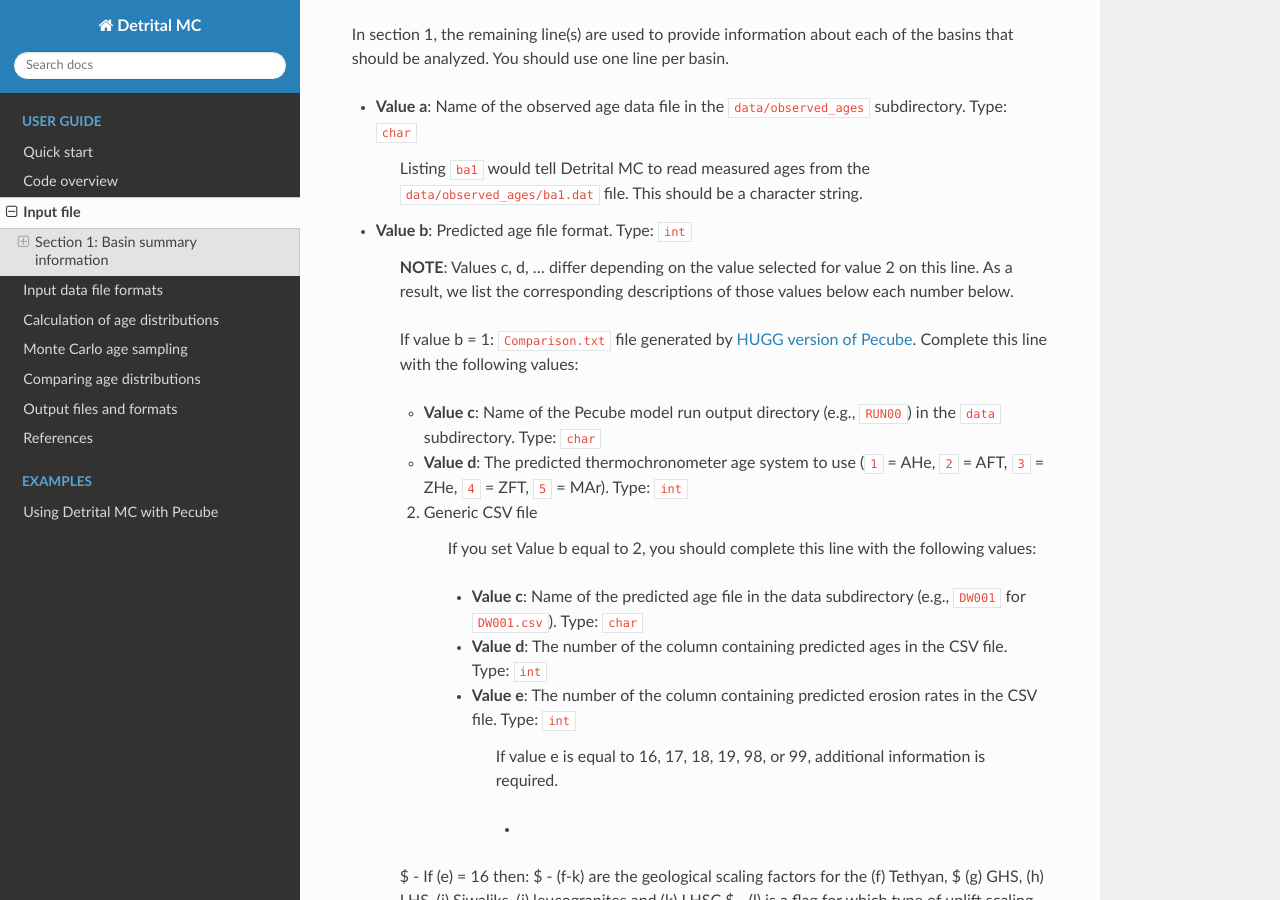
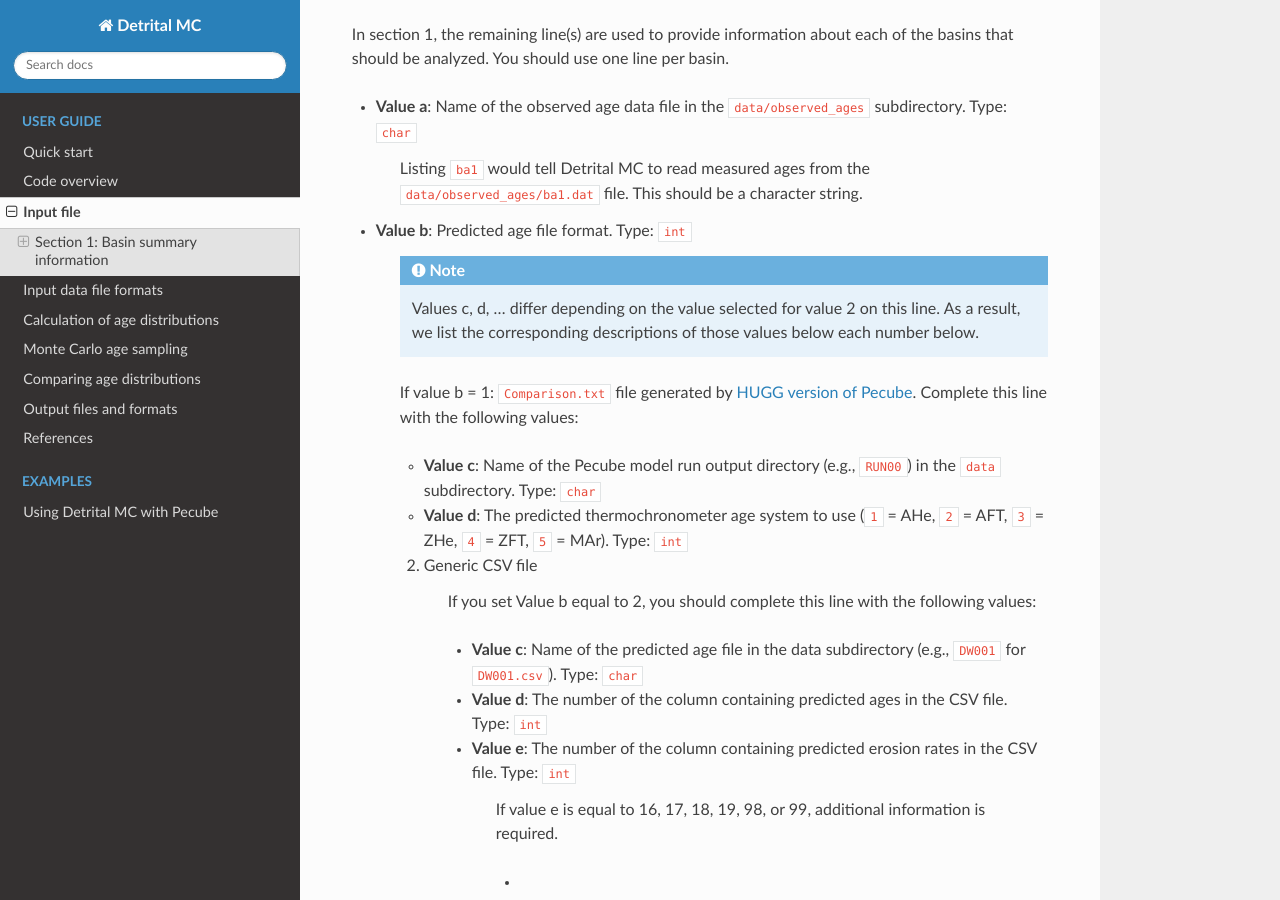
Before and after one commit to HUGG/Detrital-MC, a Sphinx documentation site: the page built from docs/source/manual/input-file.rst, in a window 1280 px wide and 900 px high, scrolled down 1076 px. Built offline with Sphinx 7.4.7 and the Read the Docs theme 2.0.0, drawn with Linux system fonts in a browser that asks for light colours; part of the change alters nothing that is shown.

```diff
--- a/docs/source/manual/input-file.rst
+++ b/docs/source/manual/input-file.rst
@@ -52,8 +52,8 @@ You should use one line per basin.
 
 - **Value b**: Predicted age file format. Type: ``int``
 
-    **NOTE**: Values c, d, ... differ depending on the value selected for value 2 on this line.
-    As a result, we list the corresponding descriptions of those values below each number below.
+    .. note:: Values c, d, ... differ depending on the value selected for value 2 on this line.
+        As a result, we list the corresponding descriptions of those values below each number below.
 
     If value b = 1: ``Comparison.txt`` file generated by `HUGG version of Pecube <https://github.com/HUGG/Pecube-HUGG>`_. Complete this line with the following values:
 
```
